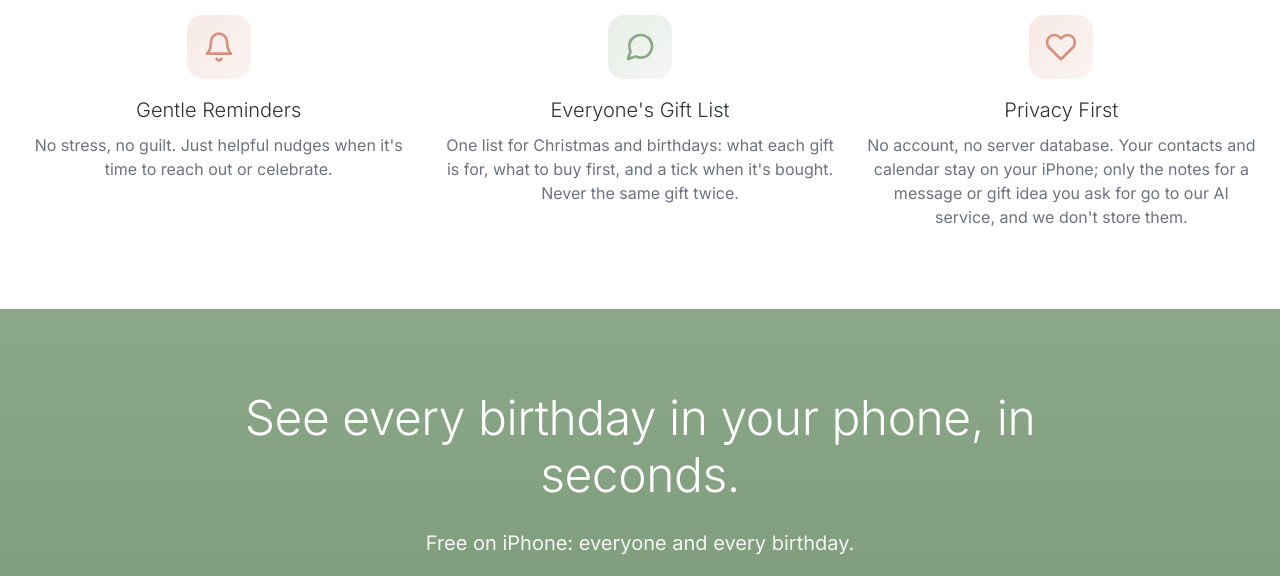
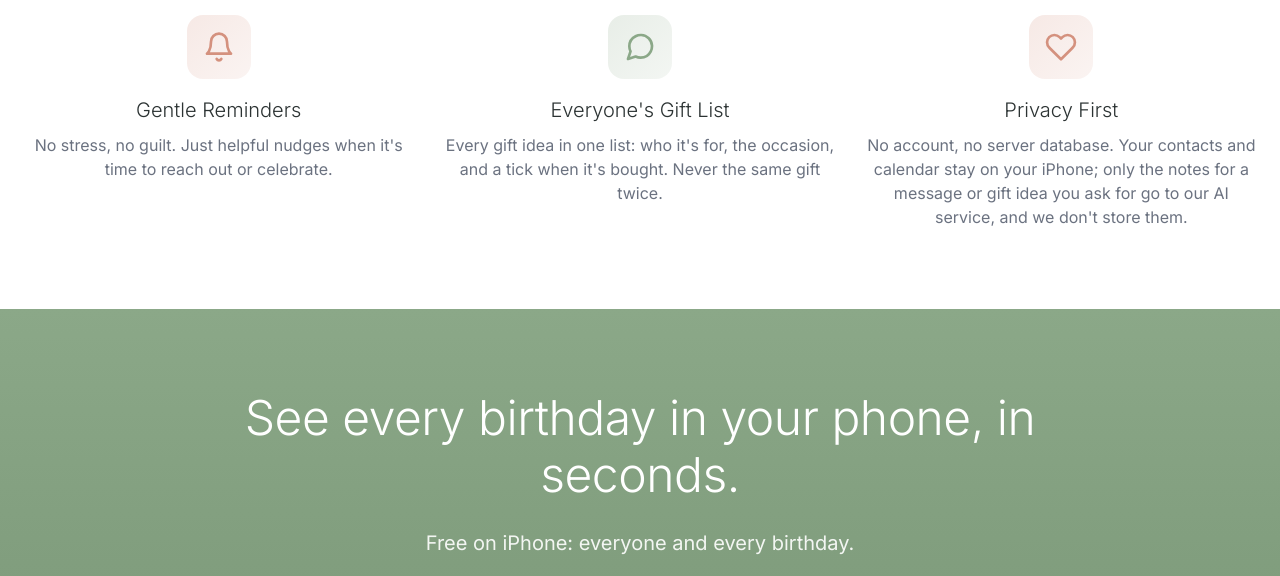
Before and after one commit to umutdemrc/soulware, a plain HTML site: page ivy-relations-assistant/index.html in a window 1280 px wide. Shown: the part 2600-3176 px from the top of the page. Drawn offline with Linux system fonts and the light colour scheme.

Commit message:
Ivy page: gift list card matches the simplified list (no priority)
Co-Authored-By: Claude Opus 5.5 <noreply@anthropic.com>

```diff
--- a/ivy-relations-assistant/index.html
+++ b/ivy-relations-assistant/index.html
@@ -231,7 +231,7 @@
             <svg class="ico ico--lg" viewBox="0 0 24 24"><path d="M21 11.5a8.38 8.38 0 0 1-.9 3.8 8.5 8.5 0 0 1-7.6 4.7 8.38 8.38 0 0 1-3.8-.9L3 21l1.9-5.7a8.38 8.38 0 0 1-.9-3.8 8.5 8.5 0 0 1 4.7-7.6 8.38 8.38 0 0 1 3.8-.9h.5a8.48 8.48 0 0 1 8 8v.5z"/></svg>
           </div>
           <h3 class="feature__title">Everyone's Gift List</h3>
-          <p class="muted">One list for Christmas and birthdays: what each gift is for, what to buy first, and a tick when it's bought. Never the same gift twice.</p>
+          <p class="muted">Every gift idea in one list: who it's for, the occasion, and a tick when it's bought. Never the same gift twice.</p>
         </div>
 
         <div class="feature">
```
